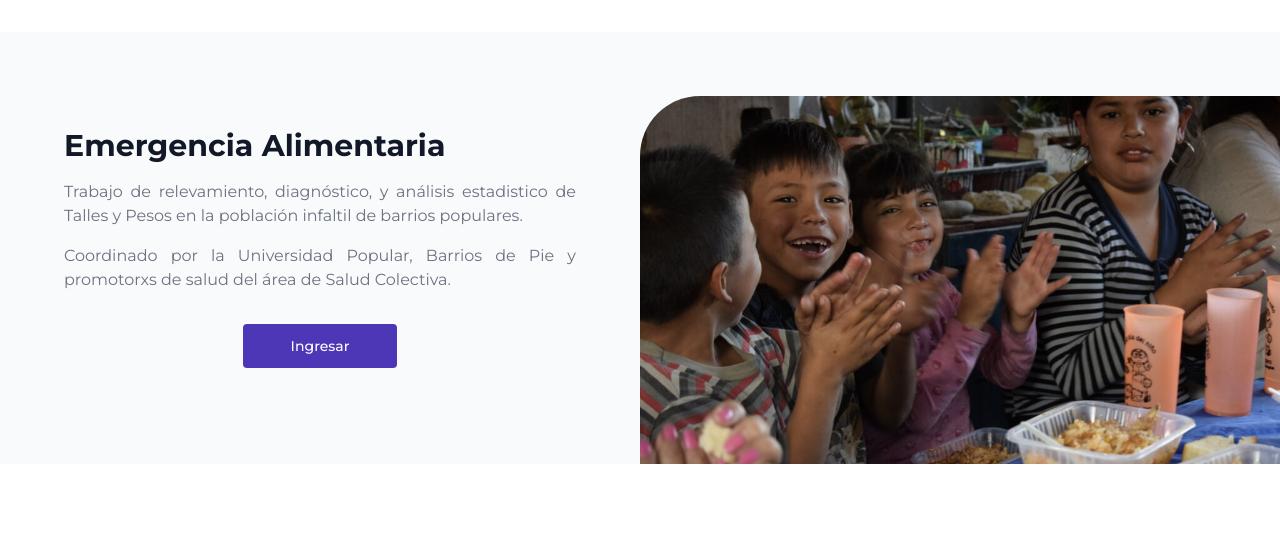
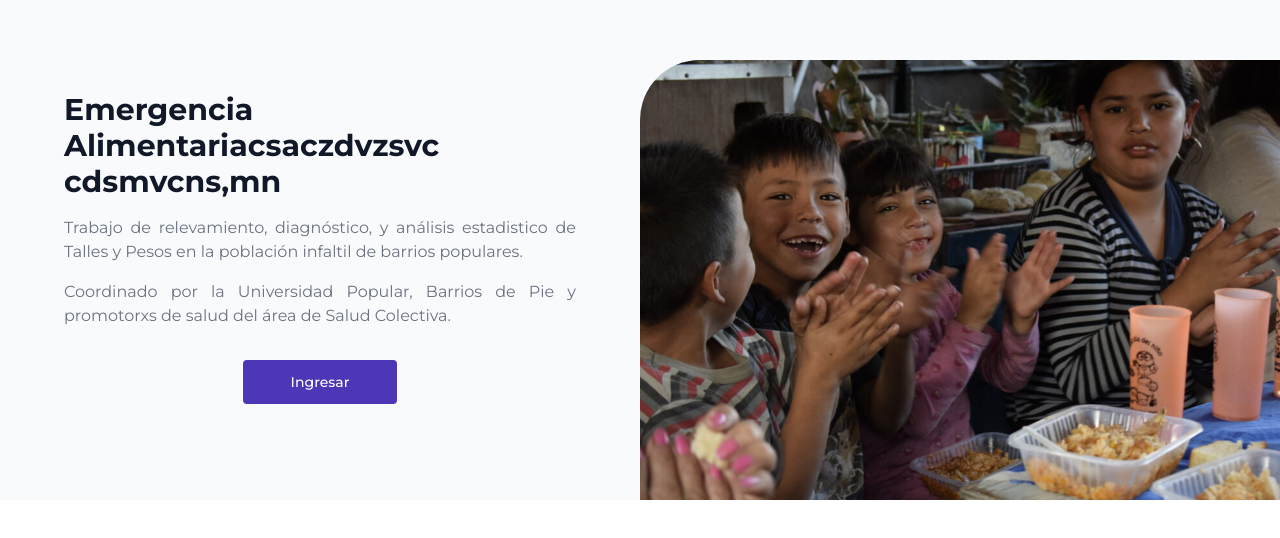
Before and after one commit to MiroslavSapunar/SIGBAS-UniversidadPopular, a Next.js app in the folder web/: page / in a window 1280 px wide. Shown: the part 152-690 px from the top of the page. Built offline with nearby package versions, Linux system fonts and the light colour scheme.

Commit message:
cambio boludo

```diff
--- a/web/src/app/page.js
+++ b/web/src/app/page.js
@@ -11,7 +11,7 @@ export default function Home() {
             className="mx-auto max-w-xl min-h-full text-center"
           >
             <h2 className="text-2xl font-bold text-gray-900 md:text-3xl text-left">
-              Emergencia Alimentaria
+              Emergencia Alimentariacsaczdvzsvc cdsmvcns,mn
             </h2>
 
             <p className="hidden text-gray-500 md:mt-4 md:block text-justify ">
```
